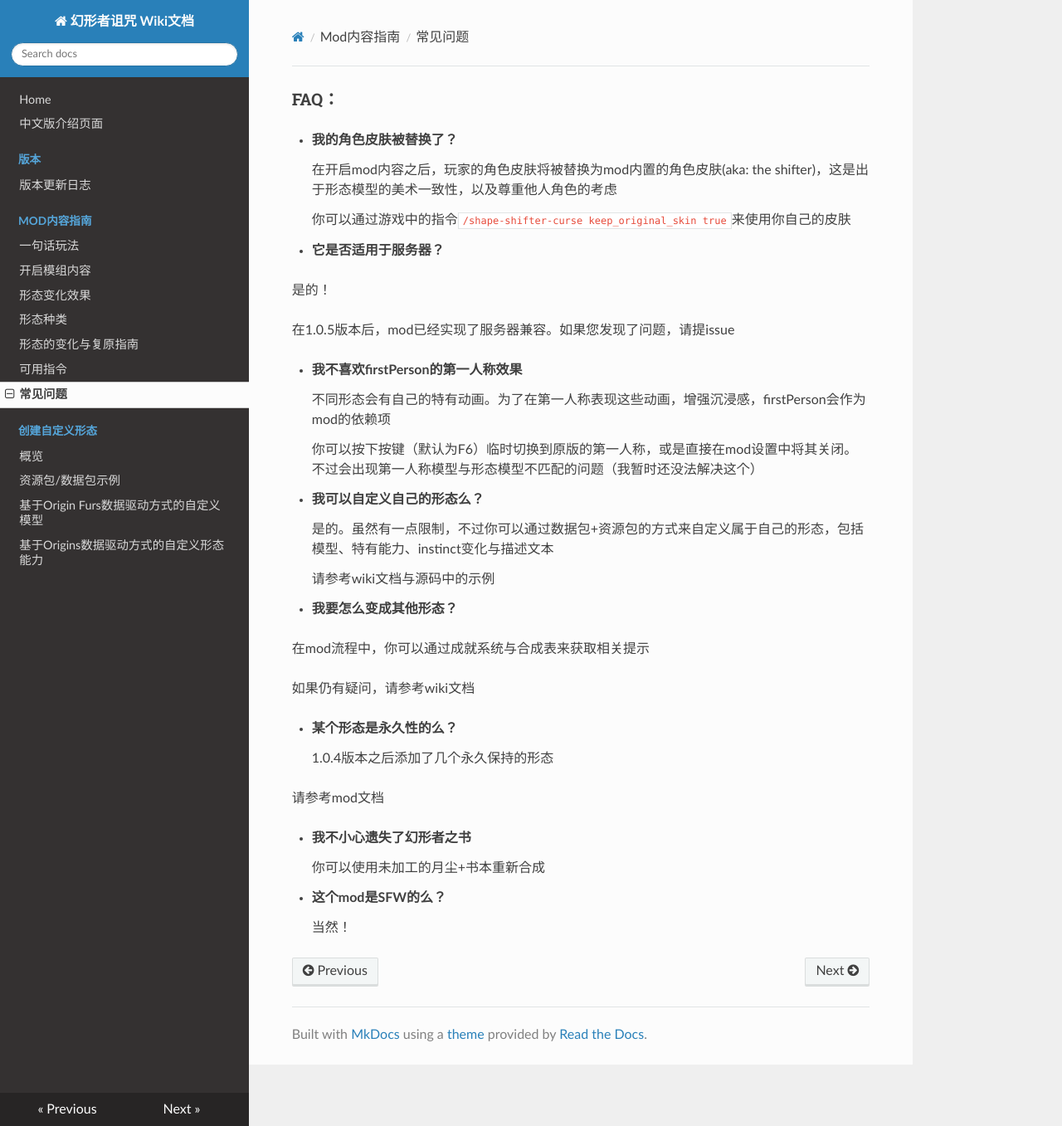
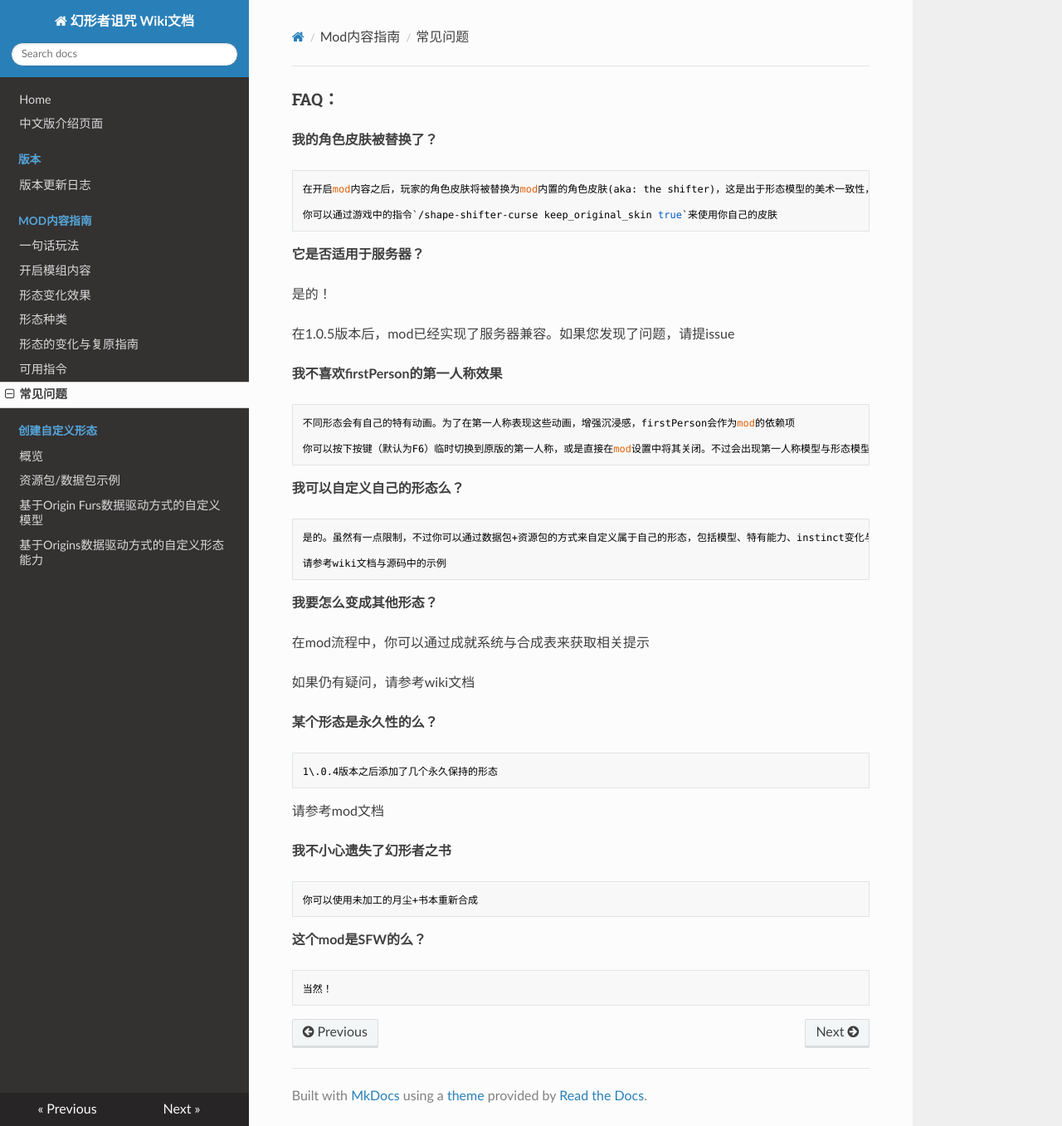
Before and after one commit to onixary/ssc_wiki, an MkDocs documentation site: the page built from docs/mod_content/common_issues.md, in a window 1280 px wide and 1357 px high. Shown: the whole window at 83% size. Built offline with MkDocs 1.6.1, drawn with Linux system fonts in a browser that asks for light colours; nearby versions of some CDN libraries.

Commit message:
修复小语法问题

```diff
--- a/docs/mod_content/common_issues.md
+++ b/docs/mod_content/common_issues.md
@@ -1,45 +1,45 @@
 ### FAQ：
 
-- **我的角色皮肤被替换了？**
+**我的角色皮肤被替换了？**
 
     在开启mod内容之后，玩家的角色皮肤将被替换为mod内置的角色皮肤(aka: the shifter)，这是出于形态模型的美术一致性，以及尊重他人角色的考虑
 
     你可以通过游戏中的指令`/shape-shifter-curse keep_original_skin true`来使用你自己的皮肤
 
-- **它是否适用于服务器？**
+**它是否适用于服务器？**
 
    是的！
 
    在1.0.5版本后，mod已经实现了服务器兼容。如果您发现了问题，请提issue
 
-- **我不喜欢firstPerson的第一人称效果**
+**我不喜欢firstPerson的第一人称效果**
 
     不同形态会有自己的特有动画。为了在第一人称表现这些动画，增强沉浸感，firstPerson会作为mod的依赖项
 
     你可以按下按键（默认为F6）临时切换到原版的第一人称，或是直接在mod设置中将其关闭。不过会出现第一人称模型与形态模型不匹配的问题（我暂时还没法解决这个）
 
-- **我可以自定义自己的形态么？**
+**我可以自定义自己的形态么？**
 
     是的。虽然有一点限制，不过你可以通过数据包+资源包的方式来自定义属于自己的形态，包括模型、特有能力、instinct变化与描述文本
 
     请参考wiki文档与源码中的示例
 
-- **我要怎么变成其他形态？**
+**我要怎么变成其他形态？**
 
    在mod流程中，你可以通过成就系统与合成表来获取相关提示
 
    如果仍有疑问，请参考wiki文档
 
-- **某个形态是永久性的么？**
+**某个形态是永久性的么？**
 
     1\.0.4版本之后添加了几个永久保持的形态
 
    请参考mod文档
 
-- **我不小心遗失了幻形者之书**
+**我不小心遗失了幻形者之书**
 
     你可以使用未加工的月尘+书本重新合成
 
-- **这个mod是SFW的么？**
+**这个mod是SFW的么？**
 
     当然！
```
Also changed, not shown: docs/update_log/update_log.md (+6 -6 lines).
